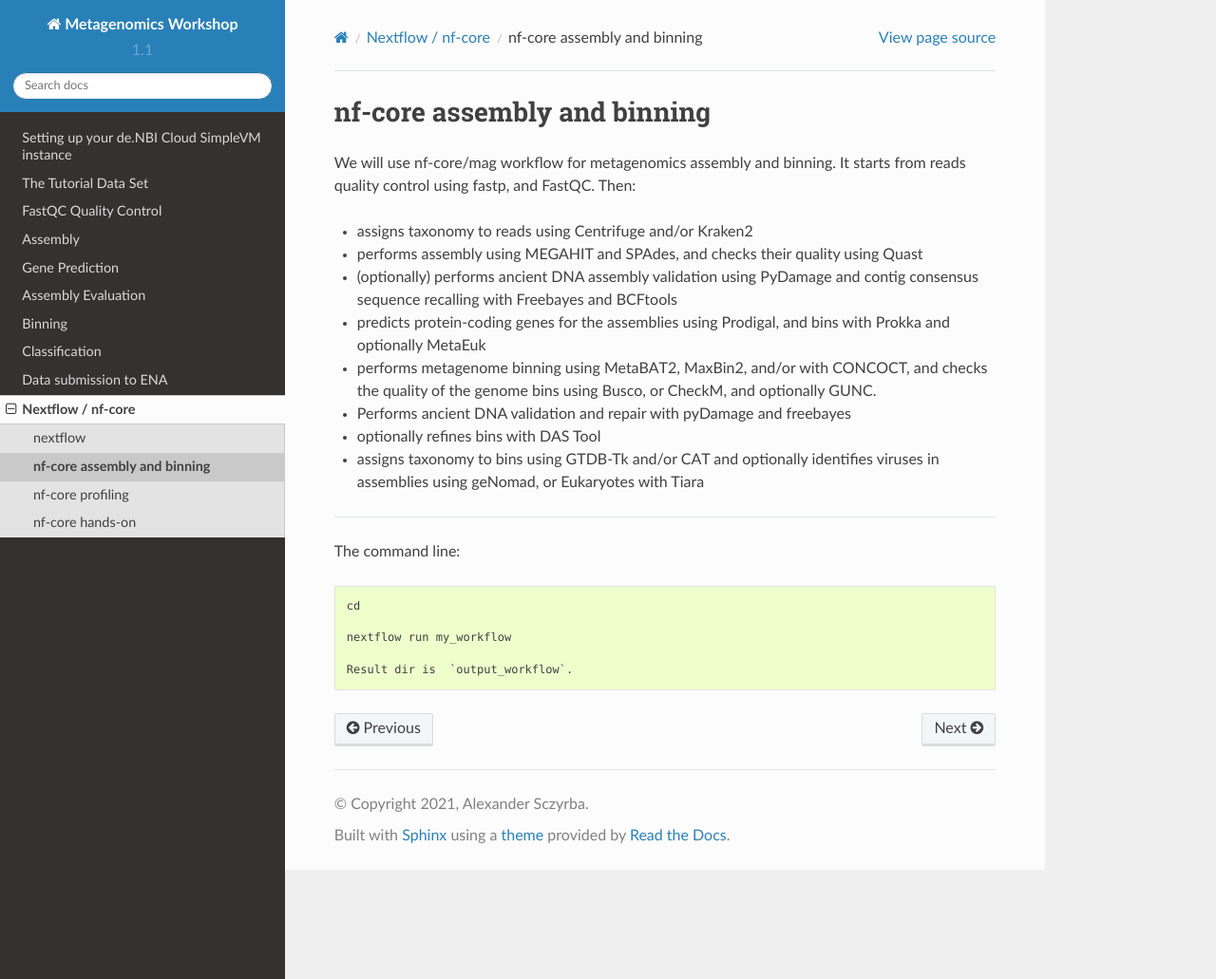
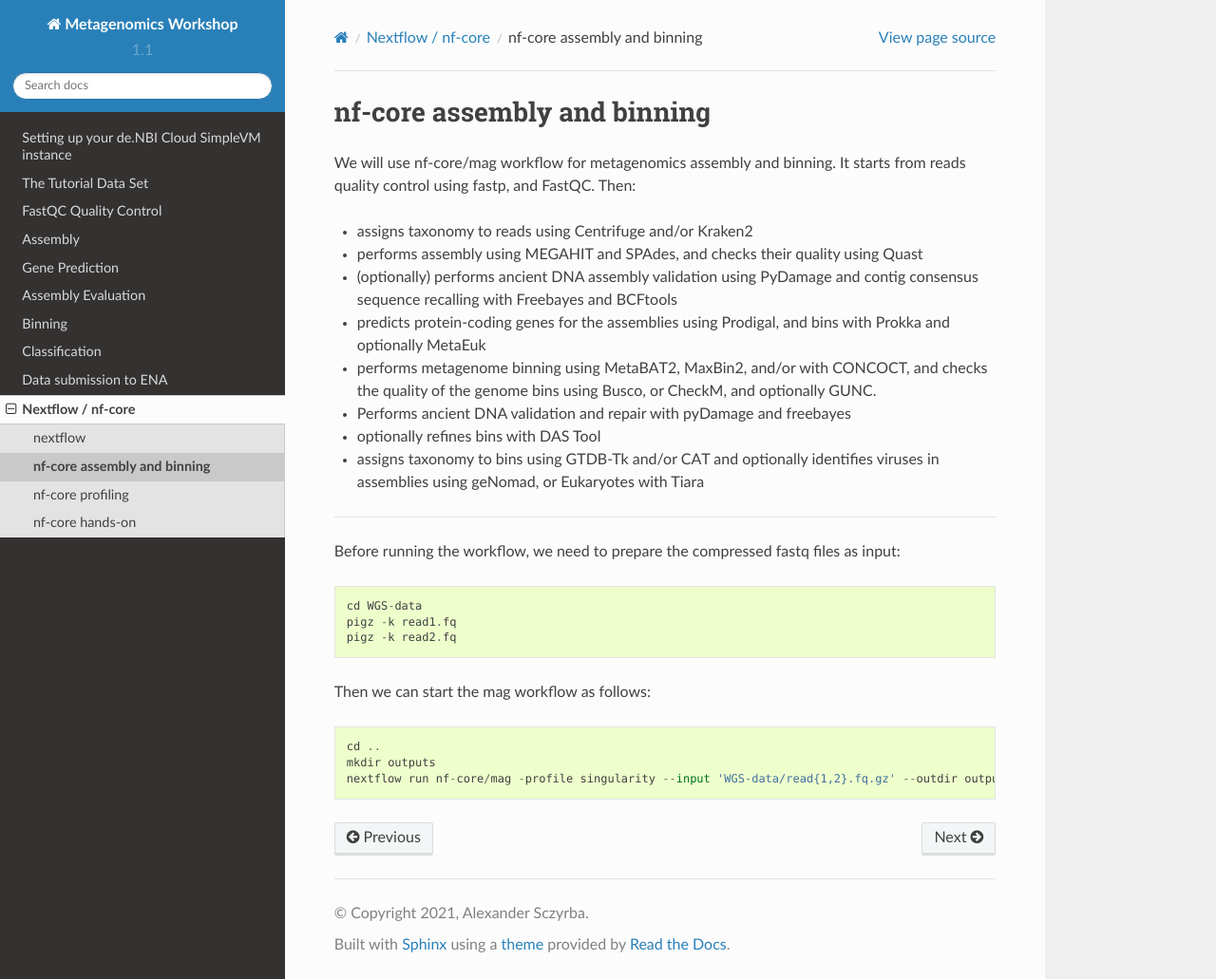
Before and after one commit to metagenomics/metagenomics-workshop, a Sphinx documentation site: the page built from docs/nextflow_nf_core/nf_core_assembly_binning.rst, in a window 1280 px wide and 1031 px high. Shown: the whole window at 95% size. Built offline with Sphinx 7.4.7 and the Read the Docs theme 2.0.0, drawn with Linux system fonts in a browser that asks for light colours.

Commit message:
Update nf_core_assembly_binning.rst

```diff
--- a/docs/nextflow_nf_core/nf_core_assembly_binning.rst
+++ b/docs/nextflow_nf_core/nf_core_assembly_binning.rst
@@ -14,10 +14,14 @@ We will use nf-core/mag workflow for metagenomics assembly and binning. It start
 
 -------
 
-The command line::
+Before running the workflow, we need to prepare the compressed fastq files as input::
 
-  cd
+  cd WGS-data
+  pigz -k read1.fq
+  pigz -k read2.fq
 
-  nextflow run my_workflow
+Then we can start the mag workflow as follows::
 
-  Result dir is  `output_workflow`.
+  cd ..
+  mkdir outputs
+  nextflow run nf-core/mag -profile singularity --input 'WGS-data/read{1,2}.fq.gz' --outdir outputs
```
